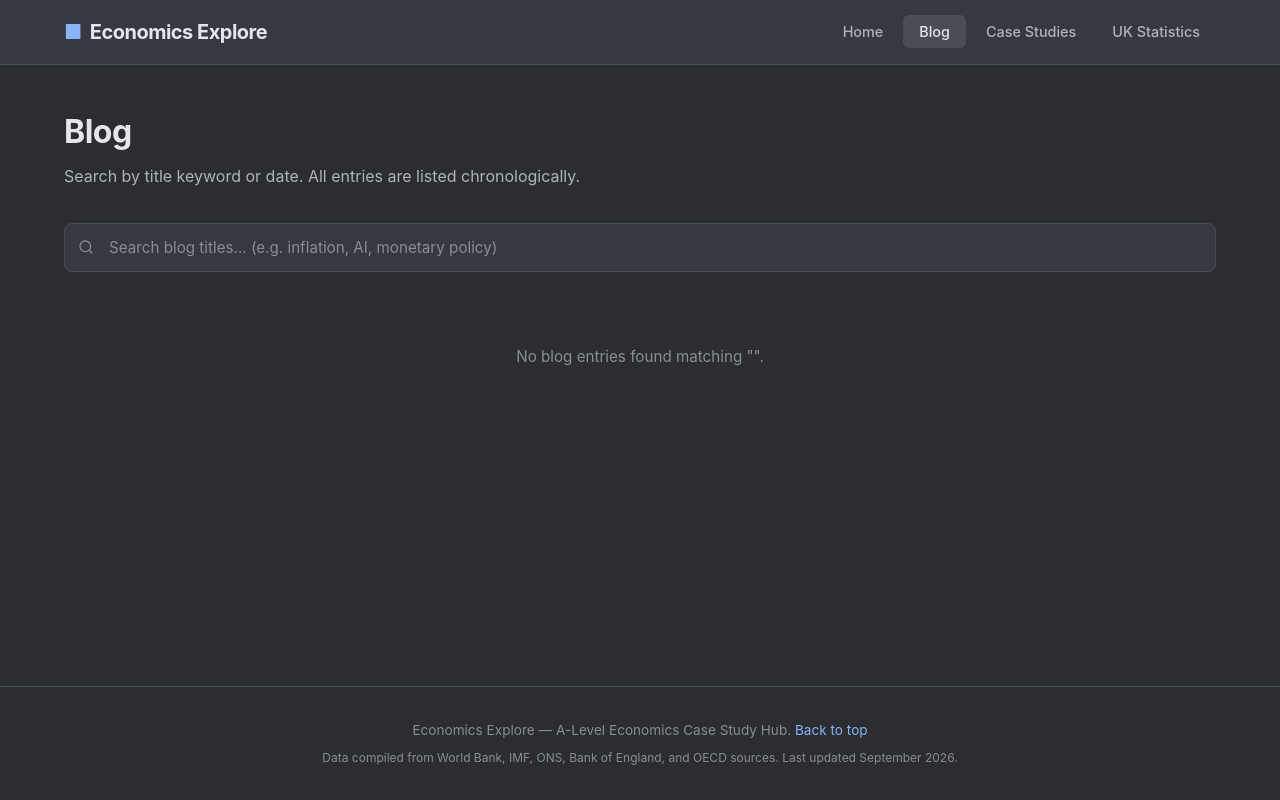
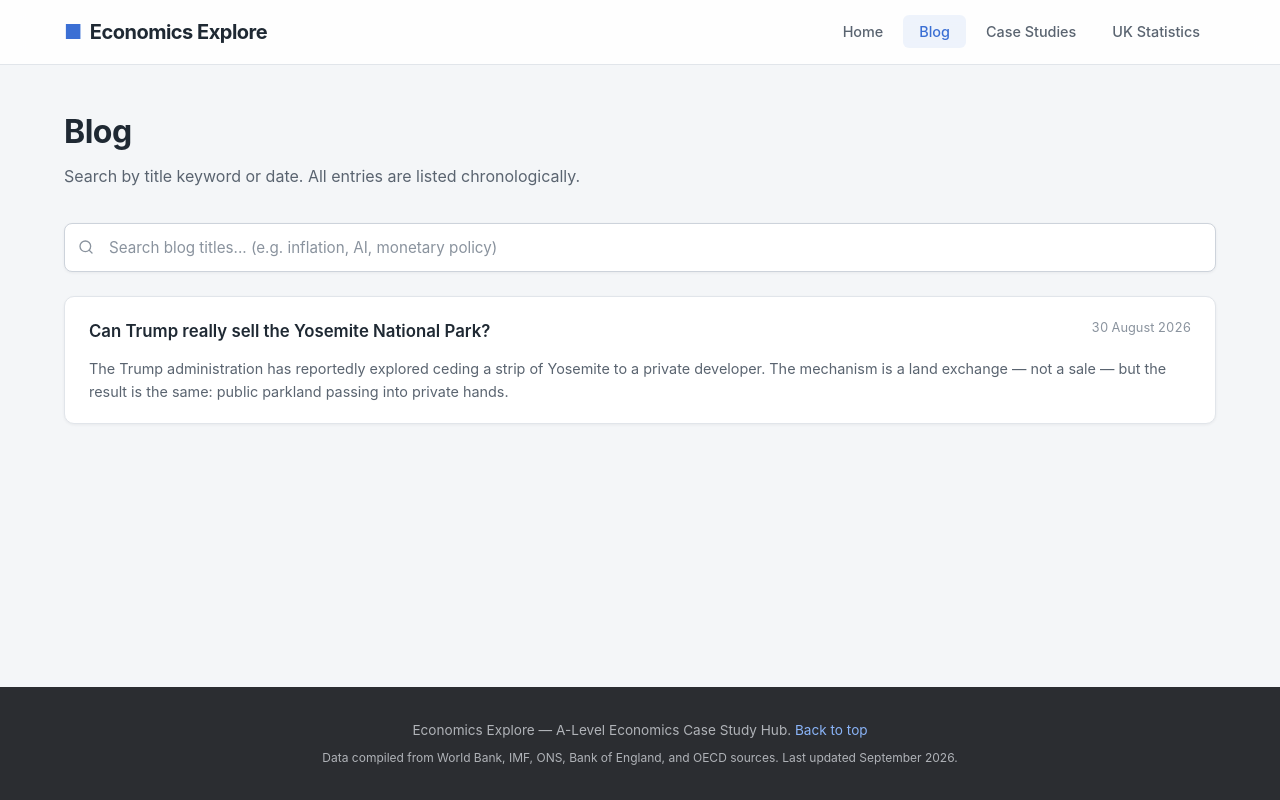
Before and after one commit to jontyrowland490-source/Economics-Explore, a plain HTML site: page index.html in a window 1280 px wide. Both pictures are taken after a click on the link "Blog". Drawn offline with Linux system fonts and the light colour scheme.

Commit message:
Add files via upload

```diff
--- a/index.html
+++ b/index.html
@@ -5,26 +5,23 @@
   <meta name="viewport" content="width=device-width, initial-scale=1.0" />
   <title>Economics Explore | A-Level Economics Hub</title>
   <style>
-    /* --- Wintery Grey Theme --- */
     :root {
-      --bg-primary: #2b2d31;
-      --bg-secondary: #36393f;
-      --bg-tertiary: #40444b;
-      --bg-hover: #4a4d55;
-      --text-primary: #e4e6eb;
-      --text-secondary: #b0b3b8;
-      --text-muted: #8a8d91;
-      --accent: #8ab4f8;
-      --accent-hover: #a4c8ff;
-      --border: #4a4d55;
-      --shadow: rgba(0, 0, 0, 0.3);
+      --bg-primary: #f4f6f8;
+      --bg-secondary: #ffffff;
+      --bg-tertiary: #eef1f5;
+      --bg-hover: #e6eaf0;
+      --text-primary: #1f2933;
+      --text-secondary: #5a6470;
+      --text-muted: #8a939e;
+      --accent: #3b6fd4;
+      --accent-hover: #2b5cbb;
+      --border: #e1e5ea;
+      --border-strong: #cdd3db;
+      --shadow-sm: 0 1px 3px rgba(31, 41, 51, 0.06);
+      --shadow-md: 0 4px 14px rgba(31, 41, 51, 0.08);
     }
 
-    * {
-      margin: 0;
-      padding: 0;
-      box-sizing: border-box;
-    }
+    * { margin: 0; padding: 0; box-sizing: border-box; }
 
     body {
       font-family: 'Inter', -apple-system, BlinkMacSystemFont, 'Segoe UI', system-ui, sans-serif;
@@ -36,14 +33,13 @@
       flex-direction: column;
     }
 
-    /* --- Navigation --- */
     nav {
-      background: var(--bg-secondary);
+      background: rgba(255, 255, 255, 0.85);
+      backdrop-filter: blur(12px);
       border-bottom: 1px solid var(--border);
       position: sticky;
       top: 0;
       z-index: 100;
-      backdrop-filter: blur(12px);
     }
 
     .nav-container {
@@ -67,9 +63,7 @@
       gap: 0.5rem;
     }
 
-    .logo span {
-      color: var(--accent);
-    }
+    .logo span { color: var(--accent); }
 
     .nav-links {
       display: flex;
@@ -87,13 +81,16 @@
       transition: all 0.2s;
     }
 
-    .nav-links a:hover,
-    .nav-links a.active {
+    .nav-links a:hover {
       color: var(--text-primary);
-      background: var(--bg-hover);
+      background: var(--bg-tertiary);
     }
 
-    /* --- Main Content --- */
+    .nav-links a.active {
+      color: var(--accent);
+      background: rgba(59, 111, 212, 0.08);
+    }
+
     main {
       flex: 1;
       max-width: 1200px;
@@ -102,30 +99,22 @@
       padding: 2.5rem 1.5rem;
     }
 
-    /* --- Page Sections (SPA-style tabs) --- */
-    .page {
-      display: none;
-      animation: fadeIn 0.3s ease;
-    }
-
-    .page.active {
-      display: block;
-    }
+    .page { display: none; animation: fadeIn 0.3s ease; }
+    .page.active { display: block; }
 
     @keyframes fadeIn {
       from { opacity: 0; transform: translateY(8px); }
       to { opacity: 1; transform: translateY(0); }
     }
 
-    .page-header {
-      margin-bottom: 2rem;
-    }
+    .page-header { margin-bottom: 2rem; }
 
     .page-header h1 {
       font-size: 2rem;
       font-weight: 700;
       letter-spacing: -0.5px;
       margin-bottom: 0.25rem;
+      color: var(--text-primary);
     }
 
     .page-header p {
@@ -133,33 +122,28 @@
       font-size: 1rem;
     }
 
-    /* --- Search Bars --- */
-    .search-container {
-      position: relative;
-      margin-bottom: 1.5rem;
-    }
+    .search-container { position: relative; margin-bottom: 1.5rem; }
 
     .search-container input {
       width: 100%;
       padding: 0.875rem 1rem 0.875rem 2.75rem;
       background: var(--bg-secondary);
-      border: 1px solid var(--border);
+      border: 1px solid var(--border-strong);
       border-radius: 8px;
       color: var(--text-primary);
       font-size: 0.95rem;
       font-family: inherit;
       transition: border-color 0.2s, box-shadow 0.2s;
       outline: none;
+      box-shadow: var(--shadow-sm);
     }
 
     .search-container input:focus {
       border-color: var(--accent);
-      box-shadow: 0 0 0 3px rgba(138, 180, 248, 0.15);
+      box-shadow: 0 0 0 3px rgba(59, 111, 212, 0.12);
     }
 
-    .search-container input::placeholder {
-      color: var(--text-muted);
-    }
+    .search-container input::placeholder { color: var(--text-muted); }
 
     .search-icon {
       position: absolute;
@@ -170,20 +154,20 @@
       pointer-events: none;
     }
 
-    /* --- Blog Entries --- */
     .blog-entry {
       background: var(--bg-secondary);
       border: 1px solid var(--border);
-      border-radius: 8px;
+      border-radius: 10px;
       padding: 1.25rem 1.5rem;
       margin-bottom: 0.75rem;
-      transition: border-color 0.2s, background 0.2s;
-      cursor: default;
+      transition: border-color 0.2s, box-shadow 0.2s, transform 0.2s;
+      box-shadow: var(--shadow-sm);
     }
 
     .blog-entry:hover {
       border-color: var(--accent);
-      background: var(--bg-tertiary);
+      box-shadow: var(--shadow-md);
+      transform: translateY(-2px);
     }
 
     .blog-entry-header {
@@ -201,8 +185,16 @@
       margin-bottom: 0.25rem;
     }
 
+    .blog-entry h3 a {
+      color: var(--text-primary);
+      text-decoration: none;
+      transition: color 0.2s;
+    }
+
+    .blog-entry h3 a:hover { color: var(--accent); }
+
     .blog-entry h3 mark {
-      background: rgba(138, 180, 248, 0.3);
+      background: rgba(59, 111, 212, 0.18);
       color: var(--accent);
       padding: 0.1em 0.2em;
       border-radius: 3px;
@@ -229,25 +221,27 @@
       font-size: 0.95rem;
     }
 
-    /* --- Case Studies --- */
     .case-study {
       background: var(--bg-secondary);
       border: 1px solid var(--border);
-      border-radius: 8px;
+      border-radius: 10px;
       padding: 1.25rem 1.5rem;
       margin-bottom: 0.75rem;
-      transition: border-color 0.2s, background 0.2s;
+      transition: border-color 0.2s, box-shadow 0.2s, transform 0.2s;
+      box-shadow: var(--shadow-sm);
     }
 
     .case-study:hover {
       border-color: var(--accent);
-      background: var(--bg-tertiary);
+      box-shadow: var(--shadow-md);
+      transform: translateY(-2px);
     }
 
     .case-study h3 {
       font-size: 1.05rem;
       font-weight: 600;
       margin-bottom: 0.25rem;
+      color: var(--text-primary);
     }
 
     .case-study .category {
@@ -257,7 +251,7 @@
       text-transform: uppercase;
       letter-spacing: 0.5px;
       color: var(--accent);
-      background: rgba(138, 180, 248, 0.1);
+      background: rgba(59, 111, 212, 0.1);
       padding: 0.2rem 0.6rem;
       border-radius: 4px;
       margin-bottom: 0.5rem;
@@ -269,22 +263,22 @@
       line-height: 1.6;
     }
 
-    /* --- Statistics Table --- */
-    .stats-section {
-      margin-top: 2rem;
-    }
+    .stats-section { margin-top: 2rem; }
 
     .stats-section h2 {
       font-size: 1.4rem;
       font-weight: 700;
       margin-bottom: 1rem;
       letter-spacing: -0.3px;
+      color: var(--text-primary);
     }
 
     .stats-table-wrapper {
       overflow-x: auto;
-      border-radius: 8px;
+      border-radius: 10px;
       border: 1px solid var(--border);
+      background: var(--bg-secondary);
+      box-shadow: var(--shadow-sm);
     }
 
     .stats-table {
@@ -296,8 +290,6 @@
 
     .stats-table thead {
       background: var(--bg-tertiary);
-      position: sticky;
-      top: 0;
     }
 
     .stats-table th {
@@ -315,15 +307,11 @@
       padding: 0.65rem 1rem;
       border-bottom: 1px solid var(--border);
       color: var(--text-secondary);
+      background: var(--bg-secondary);
     }
 
-    .stats-table tbody tr:last-child td {
-      border-bottom: none;
-    }
-
-    .stats-table tbody tr:hover {
-      background: var(--bg-hover);
-    }
+    .stats-table tbody tr:last-child td { border-bottom: none; }
+    .stats-table tbody tr:hover td { background: var(--bg-tertiary); }
 
     .stats-table td:first-child {
       color: var(--text-primary);
@@ -347,7 +335,7 @@
     .stats-tab {
       padding: 0.5rem 1rem;
       background: var(--bg-secondary);
-      border: 1px solid var(--border);
+      border: 1px solid var(--border-strong);
       border-radius: 6px;
       color: var(--text-secondary);
       font-size: 0.85rem;
@@ -355,36 +343,33 @@
       cursor: pointer;
       transition: all 0.2s;
       font-family: inherit;
+      box-shadow: var(--shadow-sm);
     }
 
     .stats-tab:hover {
-      background: var(--bg-hover);
+      background: var(--bg-tertiary);
       color: var(--text-primary);
     }
 
     .stats-tab.active {
       background: var(--accent);
-      color: var(--bg-primary);
+      color: #ffffff;
       border-color: var(--accent);
       font-weight: 600;
+      box-shadow: 0 4px 12px rgba(59, 111, 212, 0.25);
     }
 
-    /* --- Footer --- */
     footer {
       text-align: center;
       padding: 2rem 1.5rem;
-      border-top: 1px solid var(--border);
-      color: var(--text-muted);
+      background: #2b2d31;
+      color: #b0b3b8;
       font-size: 0.85rem;
       margin-top: auto;
     }
 
-    footer a {
-      color: var(--accent);
-      text-decoration: none;
-    }
+    footer a { color: #8ab4f8; text-decoration: none; }
 
-    /* --- Responsive --- */
     @media (max-width: 768px) {
       .nav-container {
         flex-direction: column;
@@ -392,35 +377,18 @@
         padding: 0.75rem 1rem;
         gap: 0.75rem;
       }
-      .nav-links {
-        width: 100%;
-        justify-content: center;
-      }
-      .nav-links a {
-        font-size: 0.8rem;
-        padding: 0.4rem 0.75rem;
-      }
-      main {
-        padding: 1.5rem 1rem;
-      }
-      .page-header h1 {
-        font-size: 1.5rem;
-      }
-      .blog-entry-header {
-        flex-direction: column;
-        gap: 0.25rem;
-      }
+      .nav-links { width: 100%; justify-content: center; }
+      .nav-links a { font-size: 0.8rem; padding: 0.4rem 0.75rem; }
+      main { padding: 1.5rem 1rem; }
+      .page-header h1 { font-size: 1.5rem; }
+      .blog-entry-header { flex-direction: column; gap: 0.25rem; }
       .stats-table th,
-      .stats-table td {
-        padding: 0.5rem 0.65rem;
-        font-size: 0.78rem;
-      }
+      .stats-table td { padding: 0.5rem 0.65rem; font-size: 0.78rem; }
     }
   </style>
 </head>
 <body>
 
-  <!-- Navigation -->
   <nav>
     <div class="nav-container">
       <a href="#" class="logo" onclick="showPage('home'); return false;">
@@ -437,7 +405,6 @@
 
   <main>
 
-    <!-- ============ HOME PAGE ============ -->
     <section class="page active" id="page-home">
       <div class="page-header">
         <h1>Welcome to Economics Explore</h1>
@@ -463,7 +430,6 @@
       </div>
     </section>
 
-    <!-- ============ BLOG PAGE ============ -->
     <section class="page" id="page-blog">
       <div class="page-header">
         <h1>Blog</h1>
@@ -478,12 +444,9 @@
         <input type="text" id="blog-search" placeholder="Search blog titles... (e.g. inflation, AI, monetary policy)" oninput="filterBlog()">
       </div>
 
-      <div id="blog-list">
-        <!-- Blog entries injected by JS -->
-      </div>
+      <div id="blog-list"></div>
     </section>
 
-    <!-- ============ CASE STUDIES PAGE ============ -->
     <section class="page" id="page-case-studies">
       <div class="page-header">
         <h1>Case Study Hub</h1>
@@ -498,12 +461,9 @@
         <input type="text" id="case-search" placeholder="Search case studies... (e.g. AI, energy, trade)" oninput="filterCases()">
       </div>
 
-      <div id="case-list">
-        <!-- Case studies injected by JS -->
-      </div>
+      <div id="case-list"></div>
     </section>
 
-    <!-- ============ STATS PAGE ============ -->
     <section class="page" id="page-stats">
       <div class="page-header">
         <h1>UK Economic Statistics</h1>
@@ -516,7 +476,6 @@
         <button class="stats-tab" onclick="showStatsTab('fiscal', this)">Fiscal & Debt</button>
       </div>
 
-      <!-- Macro Indicators Tab -->
       <div class="stats-section" id="stats-macro">
         <div class="stats-table-wrapper">
           <table class="stats-table">
@@ -529,9 +488,7 @@
                 <th>Interest Rate (%)</th>
               </tr>
             </thead>
-            <tbody id="stats-macro-body">
-              <!-- Rows injected by JS -->
-            </tbody>
+            <tbody id="stats-macro-body"></tbody>
           </table>
         </div>
         <p class="stats-note">
@@ -539,7 +496,6 @@
         </p>
       </div>
 
-      <!-- Exchange Rates Tab -->
       <div class="stats-section" id="stats-exchange" style="display: none;">
         <div class="stats-table-wrapper">
           <table class="stats-table">
@@ -551,9 +507,7 @@
                 <th>GBP / JPY</th>
               </tr>
             </thead>
-            <tbody id="stats-exchange-body">
-              <!-- Rows injected by JS -->
-            </tbody>
+            <tbody id="stats-exchange-body"></tbody>
           </table>
         </div>
         <p class="stats-note">
@@ -561,7 +515,6 @@
         </p>
       </div>
 
-      <!-- Fiscal & Debt Tab -->
       <div class="stats-section" id="stats-fiscal" style="display: none;">
         <div class="stats-table-wrapper">
           <table class="stats-table">
@@ -572,9 +525,7 @@
                 <th>Government Debt (% GDP)</th>
               </tr>
             </thead>
-            <tbody id="stats-fiscal-body">
-              <!-- Rows injected by JS -->
-            </tbody>
+            <tbody id="stats-fiscal-body"></tbody>
           </table>
         </div>
         <p class="stats-note">
@@ -591,18 +542,15 @@
   </footer>
 
   <script>
-    /* ============================================================
-       DATA: Blog Entries
-       Format: { id, title, date, excerpt }
-       ============================================================ */
     const blogEntries = [
-
+      {
+        id: 'b1',
+        title: 'Can Trump really sell the Yosemite National Park?',
+        date: '2026-08-30',
+        excerpt: 'The Trump administration has reportedly explored ceding a strip of Yosemite to a private developer. The mechanism is a land exchange — not a sale — but the result is the same: public parkland passing into private hands.'
+      }
     ];
 
-    /* ============================================================
-       DATA: Case Studies
-       Format: { id, title, category, summary }
-       ============================================================ */
     const caseStudies = [
       {
         id: 'cs1',
@@ -630,10 +578,6 @@
       }
     ];
 
-    /* ============================================================
-       DATA: UK Economic Statistics (2007–2025)
-       Sources cited in HTML note.
-       ============================================================ */
     const statsData = {
       macro: [
         { year: 2007, inflation: 2.4, gdp: 2.9, unemployment: 5.4, interest: 5.5 },
@@ -700,9 +644,6 @@
       ]
     };
 
-    /* ============================================================
-       NAVIGATION
-       ============================================================ */
     function showPage(pageId) {
       document.querySelectorAll('.page').forEach(p => p.classList.remove('active'));
       document.querySelectorAll('.nav-links a').forEach(a => a.classList.remove('active'));
@@ -713,20 +654,15 @@
       const navLink = document.querySelector(`.nav-links a[data-page="${pageId}"]`);
       if (navLink) navLink.classList.add('active');
 
-      // Re-render dynamic content when switching to relevant pages
       if (pageId === 'blog') renderBlog();
       if (pageId === 'case-studies') renderCases();
       if (pageId === 'stats') renderStats();
     }
 
-    /* ============================================================
-       BLOG RENDERING & SEARCH
-       ============================================================ */
     function renderBlog() {
       const list = document.getElementById('blog-list');
       const query = document.getElementById('blog-search').value.trim().toLowerCase();
 
-      // Sort by date descending
       const sorted = [...blogEntries].sort((a, b) => new Date(b.date) - new Date(a.date));
 
       const filtered = sorted.filter(entry => {
@@ -735,25 +671,22 @@
       });
 
       if (filtered.length === 0) {
-        list.innerHTML = `<div class="no-results">No blog entries found matching "<strong>${escapeHtml(query)}</strong>".</div>`;
+        list.innerHTML = query
+          ? `<div class="no-results">No blog entries found matching "<strong>${escapeHtml(query)}</strong>".</div>`
+          : `<div class="no-results">No blog posts yet. Check back soon.</div>`;
         return;
       }
 
       list.innerHTML = filtered.map(entry => {
-        const titleHtml = query
-          ? highlightMatch(entry.title, query)
-          : entry.title;
-
+        const titleHtml = query ? highlightMatch(entry.title, query) : entry.title;
         const displayDate = new Date(entry.date).toLocaleDateString('en-GB', {
-          day: 'numeric',
-          month: 'long',
-          year: 'numeric'
+          day: 'numeric', month: 'long', year: 'numeric'
         });
 
         return `
           <article class="blog-entry">
             <div class="blog-entry-header">
-              <h3>${titleHtml}</h3>
+              <h3><a href="posts/${entry.id}.html">${titleHtml}</a></h3>
               <span class="date">${displayDate}</span>
             </div>
             <p>${entry.excerpt}</p>
@@ -762,13 +695,8 @@
       }).join('');
     }
 
-    function filterBlog() {
-      renderBlog();
-    }
+    function filterBlog() { renderBlog(); }
 
-    /* ============================================================
-       CASE STUDY RENDERING & SEARCH
-       ============================================================ */
     function renderCases() {
       const list = document.getElementById('case-list');
       const query = document.getElementById('case-search').value.trim().toLowerCase();
@@ -794,20 +722,10 @@
       `).join('');
     }
 
-    function filterCases() {
-      renderCases();
-    }
+    function filterCases() { renderCases(); }
 
-    /* ============================================================
-       STATS RENDERING
-       ============================================================ */
     function renderStats() {
-      const macroBody = document.getElementById('stats-macro-body');
-      const exchangeBody = document.getElementById('stats-exchange-body');
-      const fiscalBody = document.getElementById('stats-fiscal-body');
-
-      // Macro
-      macroBody.innerHTML = statsData.macro.map(r => `
+      document.getElementById('stats-macro-body').innerHTML = statsData.macro.map(r => `
         <tr>
           <td>${r.year}</td>
           <td>${r.inflation.toFixed(1)}</td>
@@ -817,8 +735,7 @@
         </tr>
       `).join('');
 
-      // Exchange
-      exchangeBody.innerHTML = statsData.exchange.map(r => `
+      document.getElementById('stats-exchange-body').innerHTML = statsData.exchange.map(r => `
         <tr>
           <td>${r.year}</td>
           <td>${r.usd.toFixed(2)}</td>
@@ -827,8 +744,7 @@
         </tr>
       `).join('');
 
-      // Fiscal
-      fiscalBody.innerHTML = statsData.fiscal.map(r => `
+      document.getElementById('stats-fiscal-body').innerHTML = statsData.fiscal.map(r => `
         <tr>
           <td>${r.year}</td>
           <td>${r.deficit.toFixed(1)}</td>
@@ -845,9 +761,6 @@
       btn.classList.add('active');
     }
 
-    /* ============================================================
-       UTILITIES
-       ============================================================ */
     function escapeHtml(str) {
       const div = document.createElement('div');
       div.textContent = str;
@@ -861,9 +774,6 @@
       return escaped.replace(regex, '<mark>$1</mark>');
     }
 
-    /* ============================================================
-       INITIALISE
-       ============================================================ */
     document.addEventListener('DOMContentLoaded', () => {
       renderBlog();
       renderCases();
```
